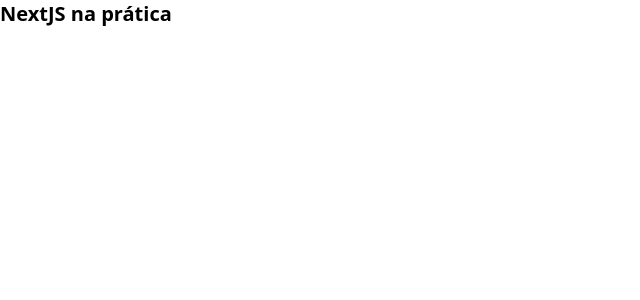
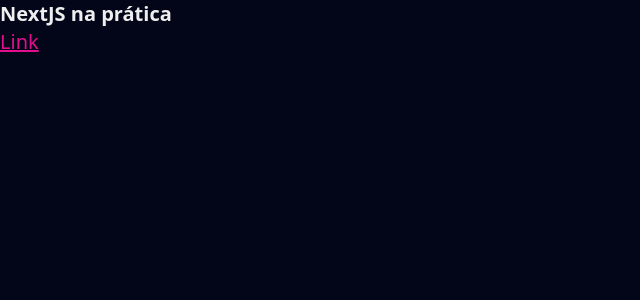
Before and after one commit to cafecomlucas/nextjs-mytrips, a Next.js app: page / in a window 1280 px wide. Shown: the top 300 px of the page, without its empty margins (0-640 px from the left). Built offline with nearby package versions, Linux system fonts and the light colour scheme.

Commit message:
CSS | Propriedades customizadas - variáveis

```diff
--- a/src/components/Main/index.tsx
+++ b/src/components/Main/index.tsx
@@ -1,3 +1,8 @@
-const Main = () => <h1>NextJS na prática</h1>
+const Main = () => (
+  <div>
+    <h1>NextJS na prática</h1>
+    <a href="#">Link</a>
+  </div>
+)
 
 export default Main
--- a/src/styles/global.tsx
+++ b/src/styles/global.tsx
@@ -1,6 +1,18 @@
 import { css, Global } from '@emotion/react'
 
 const resetStyles = css`
+  :root {
+    --highlight: #e20e8d;
+    --background: #030518;
+    --white: #eee;
+
+    --container: 100rem;
+
+    --small: 1.5rem;
+    --medium: 3rem;
+    --large: 5rem;
+  }
+
   * {
     margin: 0;
     padding: 0;
@@ -15,6 +27,8 @@
   body,
   #__next {
     height: 100%;
+    background: var(--background);
+    color: var(--white);
   }
 
   body {
@@ -31,6 +45,16 @@
       'Helvetica Neue',
       sans-serif;
   }
+
+  p,
+  a {
+    font-size: 2rem;
+    line-height: var(--medium);
+  }
+
+  a {
+    color: var(--highlight);
+  }
 `
 
 export const globalStyles = <Global styles={resetStyles} />
```
Also changed, not shown: 1 other file (tests, documents, lock files or other folders).
